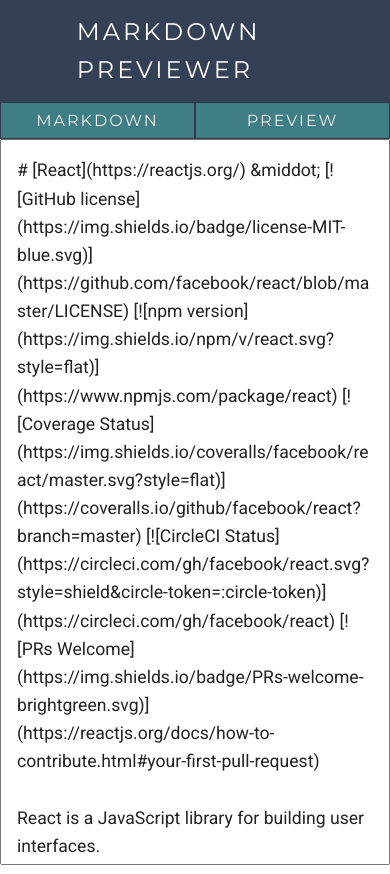
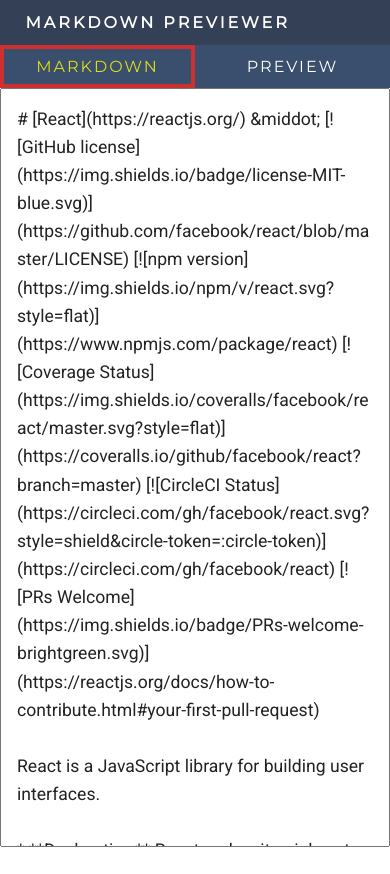
Before and after one commit to gonnzalo/react-markdown-previewer, a React (Create React App) app: page / in a window 390 px wide. Built offline with nearby package versions, Linux system fonts and the light colour scheme.

Commit message:
finished mobile query

```diff
--- a/src/App.css
+++ b/src/App.css
@@ -2,3 +2,9 @@
   display: flex;
   height: calc(100vh - 118px);
 }
+
+@media all and (max-width: 768px) {
+  .Container {
+    height: 90vh;
+  }
+}
--- a/src/App.js
+++ b/src/App.js
@@ -30,7 +30,7 @@
     const { value, mobilePreview } = this.state;
     return (
       <div className="App">
-        <Header handleClick={this.handleClick} />
+        <Header handleClick={this.handleClick} mobilePreview={mobilePreview} />
         <div className="Container">
           <Markdown
             value={value}
--- a/src/Header.js
+++ b/src/Header.js
@@ -3,7 +3,7 @@
 import styles from "./Header.module.css";
 
 function Header(props) {
-  const { handleClick } = props;
+  const { handleClick, mobilePreview } = props;
   return (
     <div className={styles.headerContainer}>
       <header>
@@ -16,7 +16,8 @@
       <div className={styles.buttonMobile}>
         <button
           type="button"
-          className={styles.btnsMobile}
+          className={`${styles.btnsMobile}  ${mobilePreview === "markdown" &&
+            styles.btnsMobileActive}`}
           onClick={handleClick}
           value="markdown"
         >
@@ -24,7 +25,8 @@
         </button>
         <button
           type="button"
-          className={styles.btnsMobile}
+          className={`${styles.btnsMobile}  ${mobilePreview === "preview" &&
+            styles.btnsMobileActive}`}
           onClick={handleClick}
           value="preview"
         >
--- a/src/Header.module.css
+++ b/src/Header.module.css
@@ -48,11 +48,17 @@
   font-family: "Montserrat", sans-serif;
   font-size: 1rem;
   text-transform: uppercase;
-  border: 1px solid rgb(49, 56, 78);
+  border: 4px solid #3a4e6e;
   font-weight: 500;
   letter-spacing: 2px;
-  background-color: #407e86;
-  color: #eee;
+  background-color: #3a4e6e;
+  color: #fff;
+  outline: none;
+}
+
+.btnsMobileActive {
+  border: 4px solid rgb(206, 47, 47);
+  color: rgb(221, 221, 24);
 }
 
 @media all and (max-width: 768px) {
@@ -63,4 +69,11 @@
   .buttonMobile {
     display: block;
   }
+
+  .title {
+    font-size: 1rem;
+    margin-left: 1rem;
+    padding: 0.6rem;
+    font-weight: 600;
+  }
 }
```
